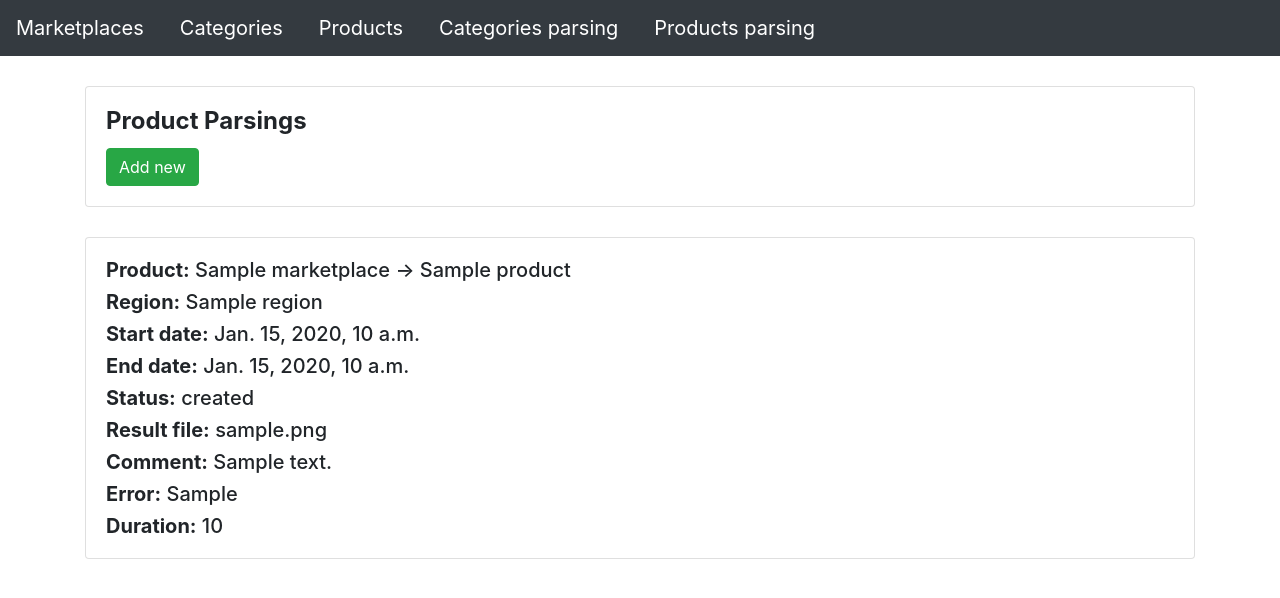
After one commit to karpov-dmitry-py/rocket, a Django app: page /parsing-product/ in a window 1280 px wide. The commit adds this page. Shown: the top 598 px of the page. Run offline with Django 3.2, Linux system fonts and the light colour scheme; tables that the repository leaves empty hold one stand-in row (values such as "Sample post"); some libraries are stand-ins or nearby versions.

Commit message:
add product parsing model and templates

```diff
--- a/ecom/parser_app/admin.py
+++ b/ecom/parser_app/admin.py
@@ -3,7 +3,13 @@ from django.contrib import admin
 from .models import Category
 from .models import Marketplace
 from .models import Product
+from .models import Region
+from .models import RegionCode
+from .models import ProductParsing
 
 admin.site.register(Category)
 admin.site.register(Marketplace)
 admin.site.register(Product)
+admin.site.register(Region)
+admin.site.register(RegionCode)
+admin.site.register(ProductParsing)
--- a/ecom/parser_app/models.py
+++ b/ecom/parser_app/models.py
@@ -1,7 +1,17 @@
+from django.utils import timezone
 from django.db.models import Model
 from django.db.models import CharField
+from django.db.models import TextField
+from django.db.models import DateTimeField
+from django.db.models import IntegerField
 from django.db.models import ForeignKey
 from django.db.models import CASCADE
+
+PARSING_STATUSES = [
+    ('created', 'created'),
+    ('progress', 'progress'),
+    ('done', 'done'),
+]
 
 
 class Marketplace(Model):
@@ -26,6 +36,33 @@ class Product(Model):
     url = CharField(max_length=1000, null=False)
     marketplace = ForeignKey(Marketplace, on_delete=CASCADE)
 
+    def __str__(self):
+        return f'{self.marketplace} -> {self.name}'
 
-def __str__(self):
-    return f'{self.marketplace} -> {self.name}'
+
+class Region(Model):
+    name = CharField(max_length=500, null=False)
+
+    def __str__(self):
+        return self.name
+
+
+class RegionCode(Model):
+    region = ForeignKey(Region, on_delete=CASCADE)
+    marketplace = ForeignKey(Marketplace, on_delete=CASCADE)
+    code = CharField(max_length=50, null=False)
+
+    def __str__(self):
+        return f'{self.region}: {self.marketplace}: {self.code}'
+
+
+class ProductParsing(Model):
+    product = ForeignKey(Product, on_delete=CASCADE)
+    region = ForeignKey(Region, on_delete=CASCADE)
+    status = CharField(max_length=100, null=False, choices=PARSING_STATUSES)
+    result_file = CharField(max_length=1000, null=True)
+    comment = TextField(max_length=5000, null=True)
+    error = TextField(max_length=5000, null=True)
+    start_date = DateTimeField(default=timezone.now)
+    end_date = DateTimeField(null=True)
+    duration = IntegerField(null=True)
--- a/ecom/parser_app/templates/parser_app/base.html
+++ b/ecom/parser_app/templates/parser_app/base.html
@@ -31,7 +31,7 @@
                 <a class="navbar-brand" href="#">Categories parsing</a>
             </li>
             <li class="nav-item active" style="padding-right: 20px;">
-                <a class="navbar-brand" href="#">Products parsing</a>
+                <a class="navbar-brand" href="{% url 'parser-parsing-product-list' %}">Products parsing</a>
             </li>
         </ul>
 </nav>
--- /dev/null
+++ b/ecom/parser_app/templates/parser_app/productparsing_list.html
@@ -0,0 +1,29 @@
+{% extends 'parser_app/base.html' %}
+{% block content %}
+
+<div class="card" style="margin-bottom: 30px; margin-top: 30px;">
+    <div class="card-body">
+        <h4 class="card-title"><b>Product Parsings</b></h4>
+        <a href="{% url 'parser-parsing-product-add' %}" class="btn btn-success">Add new</a>
+    </div>
+</div>
+{% for item in items %}
+<ul class="list-group">
+    <li class="list-group-item" style="margin-bottom: 30px;">
+        <div class="card-body" style="padding-left: 0rem; padding-bottom: 0.5rem; padding-top: 0.5rem;">
+            <h5 class="card-text"><b>Product:</b> {{ item.product }}</h5>
+            <h5 class="card-text"><b>Region:</b> {{ item.region }}</h5>
+            <h5 class="card-text"><b>Start date:</b> {{ item.start_date }}</h5>
+            <h5 class="card-text"><b>End date:</b> {{ item.end_date }}</h5>
+            <h5 class="card-text"><b>Status:</b> {{ item.status }}</h5>
+            <h5 class="card-text"><b>Result file:</b> {{ item.result_file }}</h5>
+            <h5 class="card-text"><b>Comment:</b> {{ item.comment }}</h5>
+            <h5 class="card-text"><b>Error:</b> {{ item.error }}</h5>
+            <h5 class="card-text"><b>Duration:</b> {{ item.duration }}</h5>
+        </div>
+
+    </li>
+</ul>
+{% endfor %}
+
+{% endblock content %}
--- a/ecom/parser_app/urls.py
+++ b/ecom/parser_app/urls.py
@@ -18,6 +18,9 @@ from .views import ProductCreateView
 from .views import ProductUpdateView
 from .views import ProductDeleteView
 
+from .views import ProductParsingListView
+from .views import ProductParsingCreateView
+
 urlpatterns = [
     path('', MarketplaceListView.as_view(), name='parser-marketplace-list'),
     path('marketplace/<int:pk>/', MarketplaceDetailView.as_view(), name='parser-marketplace-detail'),
@@ -36,4 +39,9 @@ urlpatterns = [
     path('product/add', ProductCreateView.as_view(), name='parser-product-add'),
     path('product/<int:pk>/update/', ProductUpdateView.as_view(), name='parser-product-update'),
     path('product/<int:pk>/delete/', ProductDeleteView.as_view(), name='parser-product-delete'),
+
+    path('parsing-product/', ProductParsingListView.as_view(), name='parser-parsing-product-list'),
+    # path('product/<int:pk>/', ProductDetailView.as_view(), name='parser-product-detail'),
+    path('parsing-product/add', ProductParsingCreateView.as_view(), name='parser-parsing-product-add'),
+    # path('product/<int:pk>/delete/', ProductDeleteView.as_view(), name='parser-product-delete'),
 ]
--- a/ecom/parser_app/views.py
+++ b/ecom/parser_app/views.py
@@ -7,6 +7,7 @@ from django.views.generic import DeleteView
 from .models import Marketplace
 from .models import Category
 from .models import Product
+from .models import ProductParsing
 
 
 # marketplace
@@ -97,3 +98,17 @@ class ProductUpdateView(UpdateView):
 class ProductDeleteView(DeleteView):
     model = Product
     success_url = '/product'
+
+
+# product parsing
+class ProductParsingListView(ListView):
+    model = ProductParsing
+    template_name = 'parser_app/productparsing_list.html'
+    context_object_name = 'items'
+    ordering = ['id']
+
+
+class ProductParsingCreateView(CreateView):
+    model = ProductParsing
+    fields = ['product', 'region']
+    success_url = '/parsing-product'
```
Also changed, not shown: ecom/parser_app/templates/parser_app/productparsing_form.html (added, +14 -0 lines), ecom/parser_app/migrations/0005_productparsing_region_regioncode.py (added).
